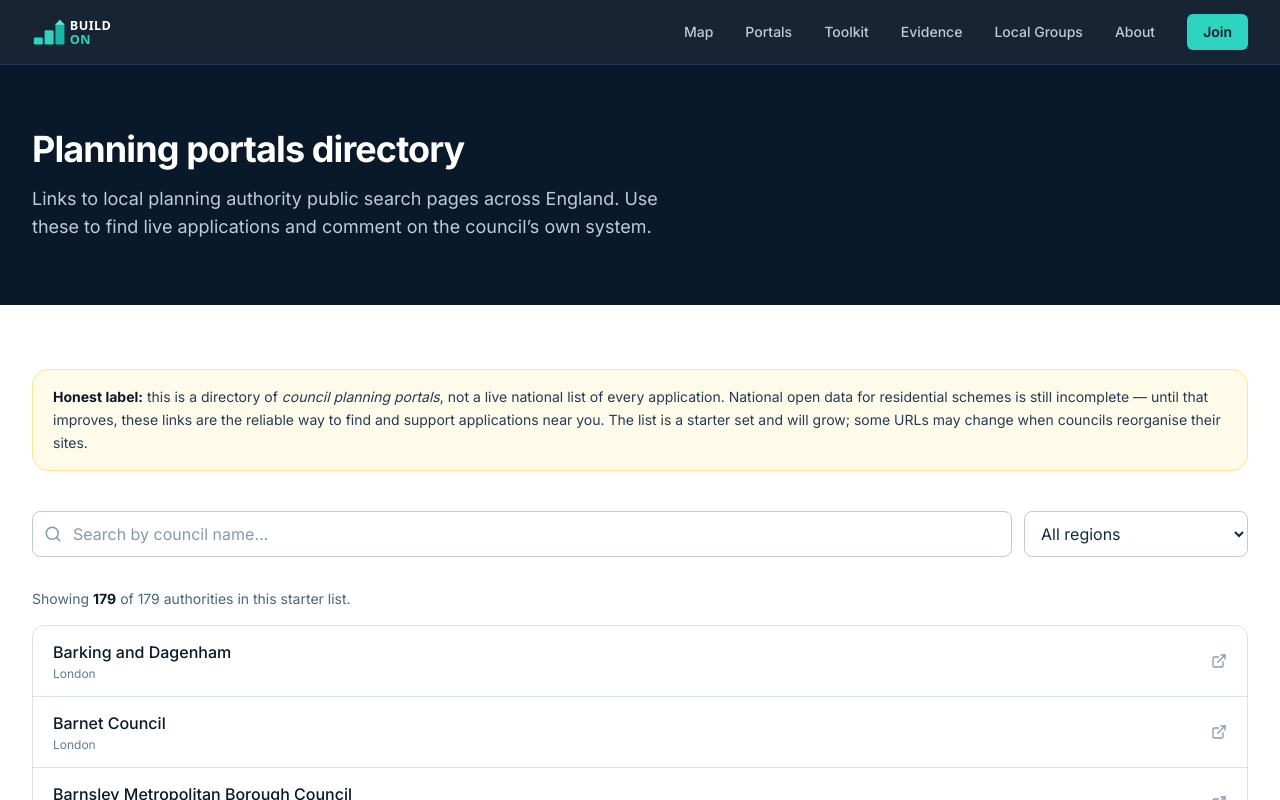
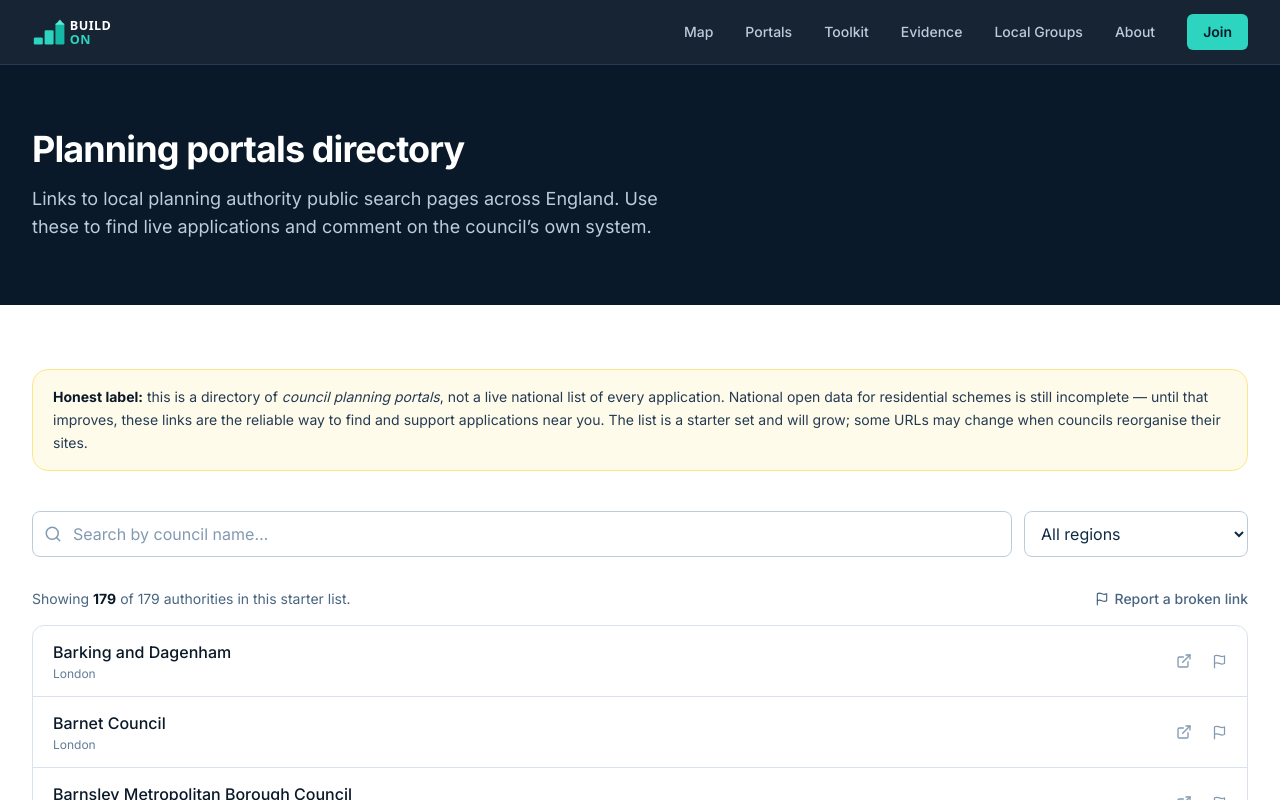
Before and after one commit to stumpyuk1/build-on, a Next.js app: page /portals in a window 1280 px wide. Shown: the top 800 px of the page. Built offline with nearby package versions, Linux system fonts and the light colour scheme.

Commit message:
Add broken portal link issue template and report links on /portals

```diff
--- a/app/portals/page.tsx
+++ b/app/portals/page.tsx
@@ -1,6 +1,6 @@
 import type { Metadata } from "next";
 import Link from "next/link";
-import { ArrowRight, ExternalLink } from "lucide-react";
+import { ArrowRight, ExternalLink, Flag } from "lucide-react";
 import PortalsDirectory from "@/components/PortalsDirectory";
 
 export const metadata: Metadata = {
@@ -8,6 +8,9 @@ export const metadata: Metadata = {
   description:
     "Find your local planning authority’s online planning applications search — a practical step while national open data catches up.",
 };
+
+const REPORT_ISSUE_URL =
+  "https://github.com/stumpyuk1/build-on/issues/new?template=broken-portal-link.yml";
 
 export default function PortalsPage() {
   return (
@@ -38,7 +41,8 @@ export default function PortalsPage() {
 
         <PortalsDirectory />
 
-        <div className="mt-12 rounded-2xl border border-navy-100 p-6 sm:p-8">
+        <div className="mt-12 grid grid-cols-1 md:grid-cols-2 gap-6">
+          <div className="rounded-2xl border border-navy-100 p-6 sm:p-8">
             <h2 className="text-lg font-semibold text-navy-950 mb-3">
               Can’t find your council?
             </h2>
@@ -56,6 +60,28 @@ export default function PortalsPage() {
               Find your local planning authority
               <ExternalLink size={14} />
             </a>
+          </div>
+
+          <div className="rounded-2xl border border-navy-100 p-6 sm:p-8">
+            <h2 className="text-lg font-semibold text-navy-950 mb-3 flex items-center gap-2">
+              <Flag size={18} className="text-build-green-dark" />
+              Spot a broken link?
+            </h2>
+            <p className="text-navy-700 text-sm leading-relaxed mb-4">
+              Councils reorganise sites often. Open a short GitHub issue with the
+              council name, the dead URL, and a better one if you have it — that
+              keeps the directory honest without waiting for a full crawl.
+            </p>
+            <a
+              href={REPORT_ISSUE_URL}
+              target="_blank"
+              rel="noopener noreferrer"
+              className="inline-flex items-center gap-2 text-sm font-semibold text-build-green-dark hover:text-build-green"
+            >
+              Report a broken portal link
+              <ExternalLink size={14} />
+            </a>
+          </div>
         </div>
 
         <div className="mt-10 flex flex-col sm:flex-row gap-4">
--- a/components/PortalsDirectory.tsx
+++ b/components/PortalsDirectory.tsx
@@ -1,8 +1,17 @@
 "use client";
 
 import { useMemo, useState } from "react";
-import { ExternalLink, Search } from "lucide-react";
+import { ExternalLink, Flag, Search } from "lucide-react";
 import { planningPortals, regions } from "@/data/planning-portals";
+
+const REPORT_BASE =
+  "https://github.com/stumpyuk1/build-on/issues/new?template=broken-portal-link.yml";
+
+function reportUrl(name: string, url: string) {
+  const title = encodeURIComponent(`Broken portal link: ${name}`);
+  // Issue forms don't pre-fill body fields via query string; title helps triage.
+  return `${REPORT_BASE}&title=${title}`;
+}
 
 export default function PortalsDirectory() {
   const [query, setQuery] = useState("");
@@ -51,19 +60,33 @@ export default function PortalsDirectory() {
         </select>
       </div>
 
-      <p className="text-sm text-navy-600 mb-4">
-        Showing <strong className="text-navy-950">{filtered.length}</strong> of{" "}
-        {planningPortals.length} authorities in this starter list.
-      </p>
+      <div className="flex flex-col sm:flex-row sm:items-center sm:justify-between gap-2 mb-4">
+        <p className="text-sm text-navy-600">
+          Showing <strong className="text-navy-950">{filtered.length}</strong> of{" "}
+          {planningPortals.length} authorities in this starter list.
+        </p>
+        <a
+          href={REPORT_BASE}
+          target="_blank"
+          rel="noopener noreferrer"
+          className="inline-flex items-center gap-1.5 text-sm font-medium text-navy-600 hover:text-build-green-dark"
+        >
+          <Flag size={14} />
+          Report a broken link
+        </a>
+      </div>
 
       <ul className="divide-y divide-navy-100 border border-navy-100 rounded-xl overflow-hidden">
         {filtered.map((p) => (
-          <li key={`${p.name}-${p.url}`}>
+          <li
+            key={`${p.name}-${p.url}`}
+            className="flex items-stretch gap-1 px-2 sm:px-3 hover:bg-navy-50 transition-colors"
+          >
             <a
               href={p.url}
               target="_blank"
               rel="noopener noreferrer"
-              className="flex items-center justify-between gap-4 px-4 sm:px-5 py-3.5 hover:bg-navy-50 transition-colors group"
+              className="flex flex-1 items-center justify-between gap-4 py-3.5 px-2 sm:px-2 min-w-0 group"
             >
               <div className="min-w-0">
                 <p className="font-medium text-navy-950 group-hover:text-build-green-dark truncate">
@@ -75,6 +98,16 @@ export default function PortalsDirectory() {
                 size={16}
                 className="text-navy-400 group-hover:text-build-green-dark shrink-0"
               />
+            </a>
+            <a
+              href={reportUrl(p.name, p.url)}
+              target="_blank"
+              rel="noopener noreferrer"
+              title={`Report broken link for ${p.name}`}
+              className="flex items-center px-2 text-navy-400 hover:text-amber-700 shrink-0"
+              aria-label={`Report broken link for ${p.name}`}
+            >
+              <Flag size={15} />
             </a>
           </li>
         ))}
```
Lines whose indentation alone changed are shown as unchanged.
